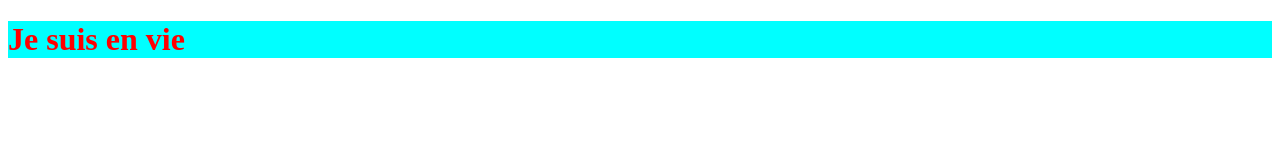
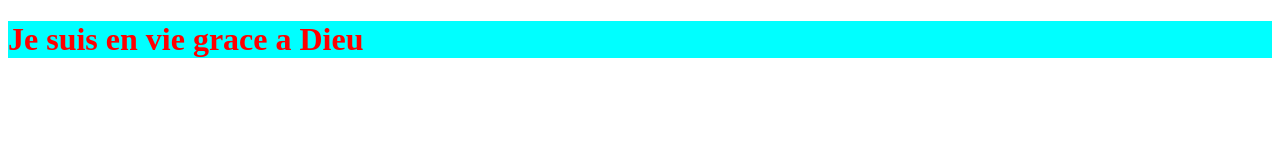
Before and after one commit to Johns77/PrivateProject, a plain HTML site: page index.html in a window 1280 px wide. Drawn offline with Linux system fonts and the light colour scheme.

Commit message:
Modification du titre

```diff
--- a/index.html
+++ b/index.html
@@ -8,6 +8,6 @@
     <link rel="stylesheet" href="style.css">
 </head>
 <body>
-    <h1>Je suis en vie</h1>
+    <h1>Je suis en vie grace a Dieu</h1>
 </body>
 </html>
```
